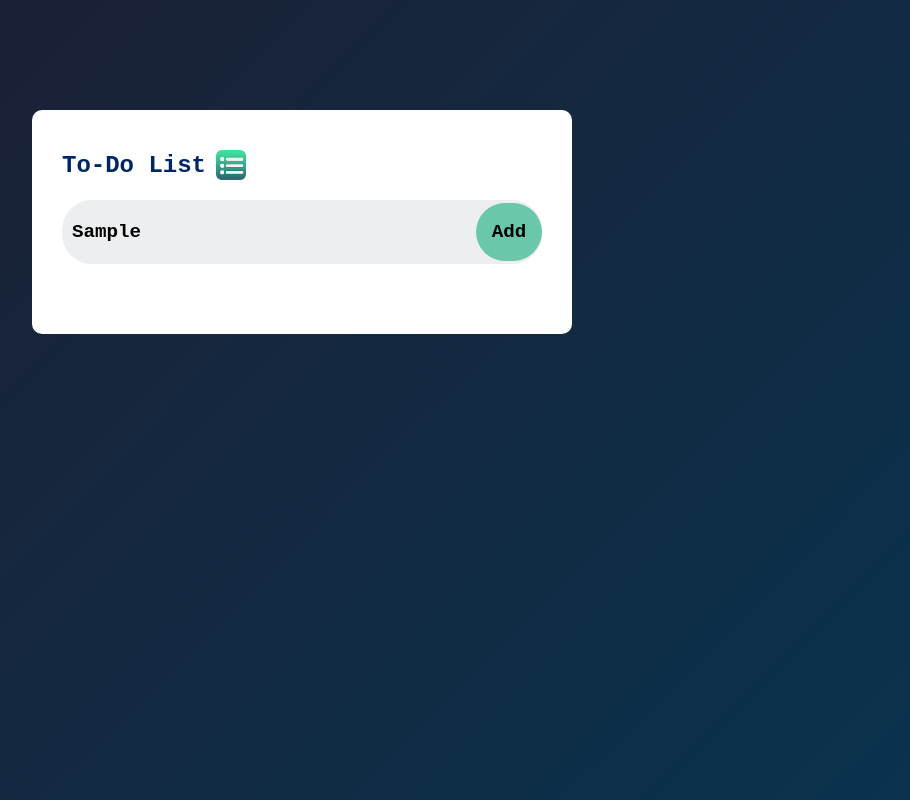
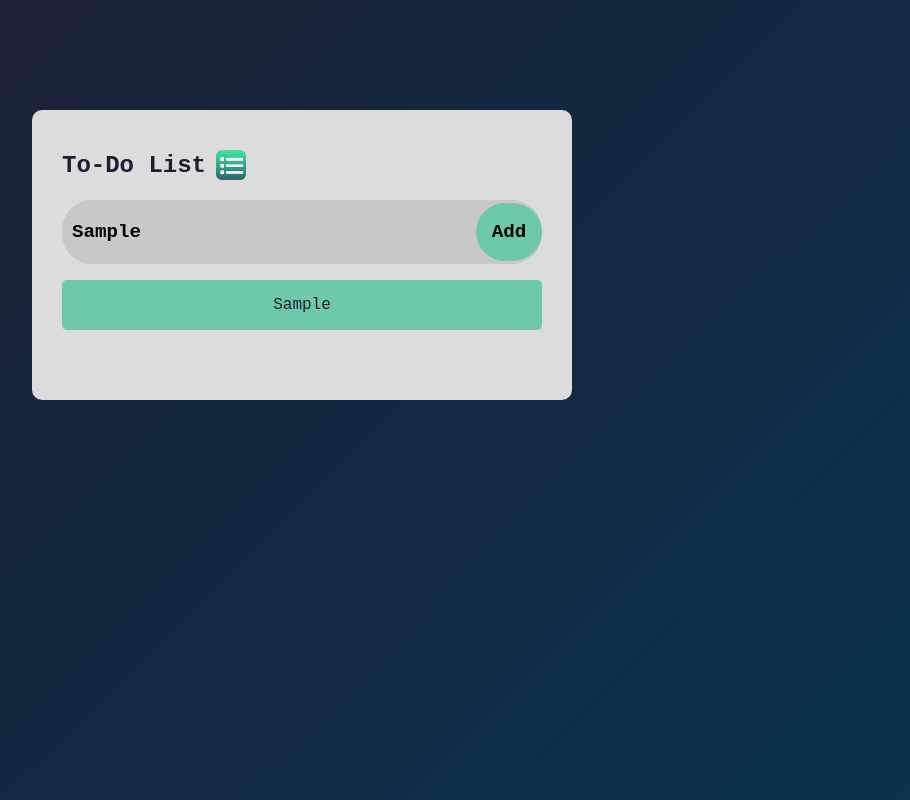
Before and after one commit to benjibyte/elderbrink, a plain HTML site: page todo-list.html in a window 1280 px wide. Both pictures are taken after typing "Sample" into the empty fields and a click on the button "Add". Shown: the whole page, without its empty margins (338-1248 px from the left). Drawn offline with Linux system fonts and the light colour scheme.

Commit message:
implemented article tag creation based off an input field and a button, dispaly the created article tag using the blob JS framework API

```diff
--- /dev/null
+++ b/scripts/todo.js
@@ -0,0 +1,23 @@
+function saveToFile() {
+    // Grab the text from the input field
+    const inputText = document.getElementById('input-box').value;
+
+    // Use the Blob API to create a new text file.
+    const blob = new Blob([inputText], { type: 'text/plain' });
+
+    // Create the file in the local url browser base.
+    const url = URL.createObjectURL(blob)
+
+    // Create ellement that displays the text
+    const todoTask =  document.createElement('a');
+
+    // Attach the 'A' element to the blob we created and download the text.
+    todoTask.href = url;
+    //todoTask.download = 'tasks.txt';
+    todoTask.innerHTML = inputText;
+    // Attach what was typed into the actual docuement,
+    // (give feedback to the user tellign them that it was used)
+
+    //Grab the container div
+    document.querySelector('#task-list').appendChild(todoTask);
+}
--- a/styles/todo.css
+++ b/styles/todo.css
@@ -6,7 +6,13 @@
     --grad-color1: rgb(30, 29, 49);
     --grad-color2: rgb(10, 51, 78);
 
+    --white-color: rgb(220,220,220);
+    --gray-color: rgb(200,200,200);
+
+    --green-accent: rgb(110, 200, 170);
 }
+
+/* White Background blob */
 .container {
  width: 100%;
  min-height: 100vh;
@@ -14,9 +20,10 @@
  padding: 10px;
 }
 .todo-app {
+
     width: 100%;
     max-width: 540px;
-    background: white;
+    background: var(--white-color);
     padding: 40px 30px 70px;
     margin: 100px auto 20px;
     padding: 40px 30px 70px;
@@ -24,7 +31,7 @@
 }
 
 .todo-app h2 {
-    color: #002765;
+    color: var(--grad-color1);
     display: flex;
     align-items: center;
     margin-bottom: 20px;
@@ -36,11 +43,39 @@
     margin-left:10px;
 }
 
+/*task list that is created*/
+
+
+#task-list {
+    display: flex;
+    flex-direction: column;
+    align-items:center;
+}
+
+#task-list a {
+    width: 100%;
+    text-align: left;
+    padding: 1em;
+    background: var(--green-accent);
+    border-radius: 5px;
+    margin-top: 1em;
+
+    text-decoration: none;
+    text-align: center;
+    color: var(--grad-color1);
+
+}
+
+
+
+
+/*Task input area*/
+
 .row {
     display:flex;
     align-items: center;
     justify-content: space-between;
-    background: #edeef0;
+    background: var(--gray-color);
     border-radius: 30px;
     padding-left: 10px;
 
@@ -61,9 +96,9 @@
 
     /*A little bigger than the task area so that touch screens can easily add tasks*/
     background: none;
-    background-color: rgb(106, 199, 171);
+    background-color: var(--green-accent);
     border: none;
-    border-radius: 30px;;
+    border-radius: 30px;
     width: 4em;
     height: 3em;
 
--- a/todo-list.html
+++ b/todo-list.html
@@ -12,12 +12,17 @@
                 <h2>To-Do List <img src="images/todo/checklist.webp"></h2>
                 <div class="row">
                     <input type="text" id="input-box" placeholder="Add Task">
-                    <button onclick="alert('Sup!')">Add</button>
+                    <button onclick="saveToFile()">Add</button>
                 </div>
+                <div id="task-list">
+
+                </div>
+
 
         </div>
 
     </div>
 
 </body>
+<script src="scripts/todo.js"></script>
 </html>
```
